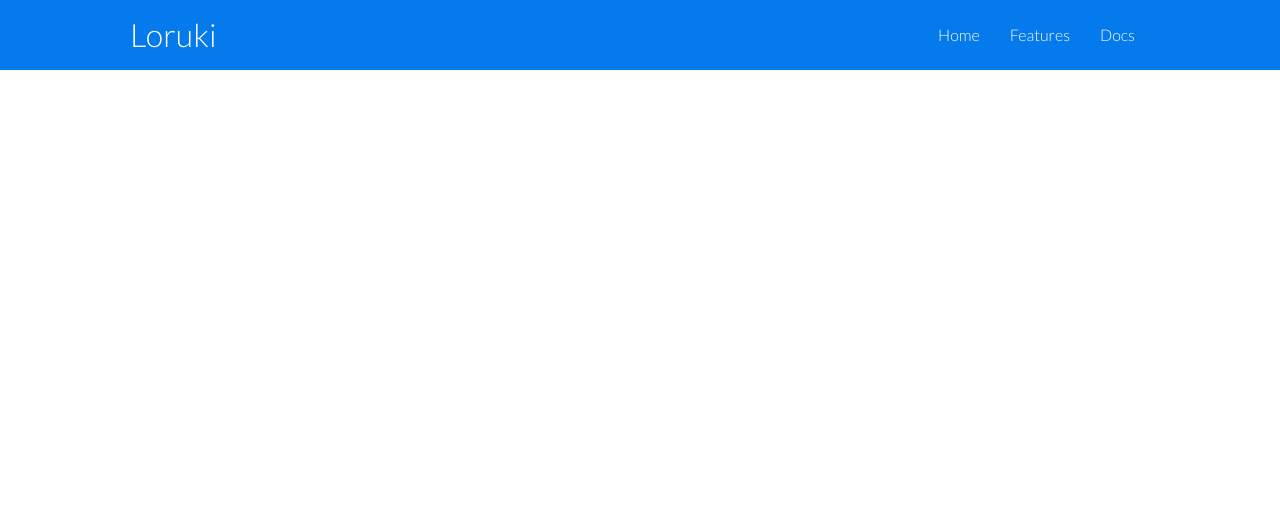
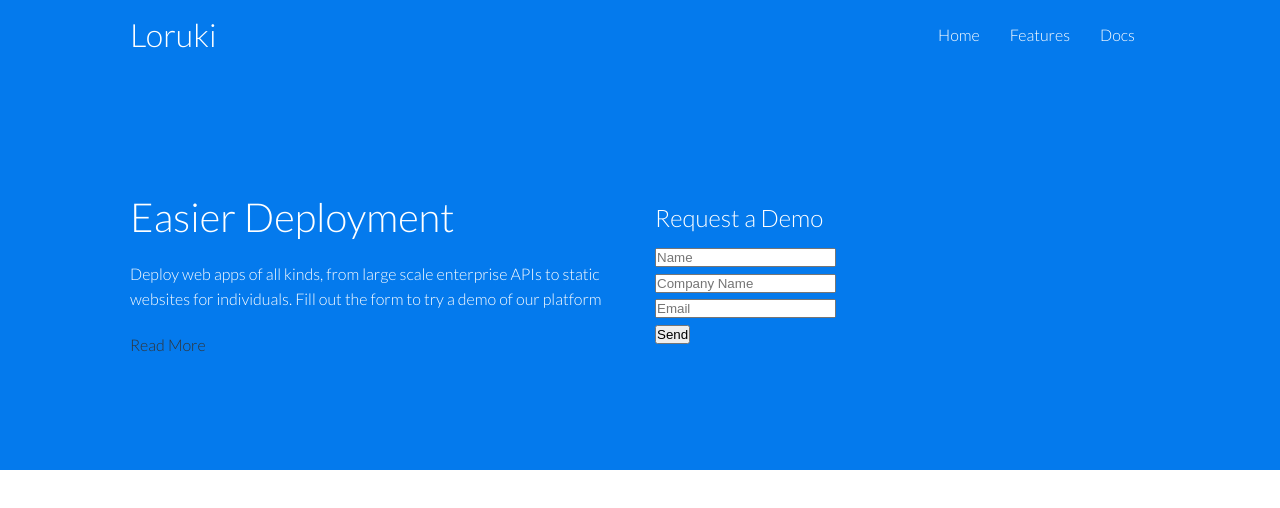
Before and after one commit to ShafiArnob/Webdev-Practice, a plain HTML site: page loruki-responsive Website/index.html in a window 1280 px wide. Drawn offline with Linux system fonts and the light colour scheme.

Commit message:
showcase area & grid

```diff
--- a/loruki-responsive Website/css/style.css
+++ b/loruki-responsive Website/css/style.css
@@ -1,5 +1,8 @@
 /* Base Style */
 @import url('https://fonts.googleapis.com/css2?family=Lato:wght@300&display=swap');
+:root{
+  --primary-color: #047aed;
+}
 *{
   box-sizing: border-box;
   padding: 0;
@@ -35,9 +38,31 @@ img{
   width: 100%;
 }
 
+/* Utilities */
+.container{
+  max-width: 1100px;
+  margin: 0 auto;
+  overflow: auto;
+  padding: 0 40px;
+}
+
+.flex{
+  display: flex;
+  justify-content: center;
+  align-items: center;
+  height: 100%;
+}
+.grid{
+  display:grid;
+  grid-template-columns: repeat(2,1fr);
+  gap: 20px;
+  justify-content: center;
+  align-items: center;
+  height: 100%;
+}
 /* Navbar */
 .navbar{
-  background-color: #047aed;
+  background-color: var(--primary-color);
   color: #fff;
   height: 70px;
 }
@@ -55,16 +80,21 @@ img{
 .navbar a:hover{
   border-bottom: 2px #fff solid;
 }
-.container{
-  max-width: 1100px;
-  margin: 0 auto;
-  overflow: auto;
-  padding: 0 40px;
+
+/* Showcase */
+.showcase{
+  height: 400px;
+  background-color: var(--primary-color);
+  color: #fff;
+  position: relative;
 }
-
-.flex{
-  display: flex;
-  justify-content: center;
-  align-items: center;
-  height: 100%;
+.showcase .grid{
+  grid-template-columns: 55%,45%;
+  gap: 30px;
 }
+.showcase h1{
+  font-size: 40px;
+}
+.showcase p{
+  margin: 20px 0;
+}
--- a/loruki-responsive Website/index.html
+++ b/loruki-responsive Website/index.html
@@ -25,5 +25,33 @@
       </nav>
     </div>
   </div>
+
+  <!-- Showcase -->
+  <section class="showcase">
+    <div class="container grid">
+      <div class="showcase-text">
+        <h1>Easier Deployment</h1>
+        <p>Deploy web apps of all kinds, from large scale enterprise APIs to static websites for individuals. Fill out the form to try a demo of our platform</p>
+        <a href="features.html" class="btn btn-outline">Read More</a>
+      </div>
+
+      <div class="showcase-form card">
+        <h2>Request a Demo</h2>
+        <form>
+          <div class="form-control">
+            <input type="text" name="name" placeholder="Name" required>
+          </div>
+          <div class="form-control">
+            <input type="text" name="company" placeholder="Company Name" required>
+          </div>
+          <div class="form-control">
+            <input type="email" name="email" placeholder="Email" required>
+          </div>
+          <input type="submit" value="Send" class="btn btn-primary">
+        </form>
+      </div>
+    </div>
+  </section>
+
 </body>
 </html>
```
